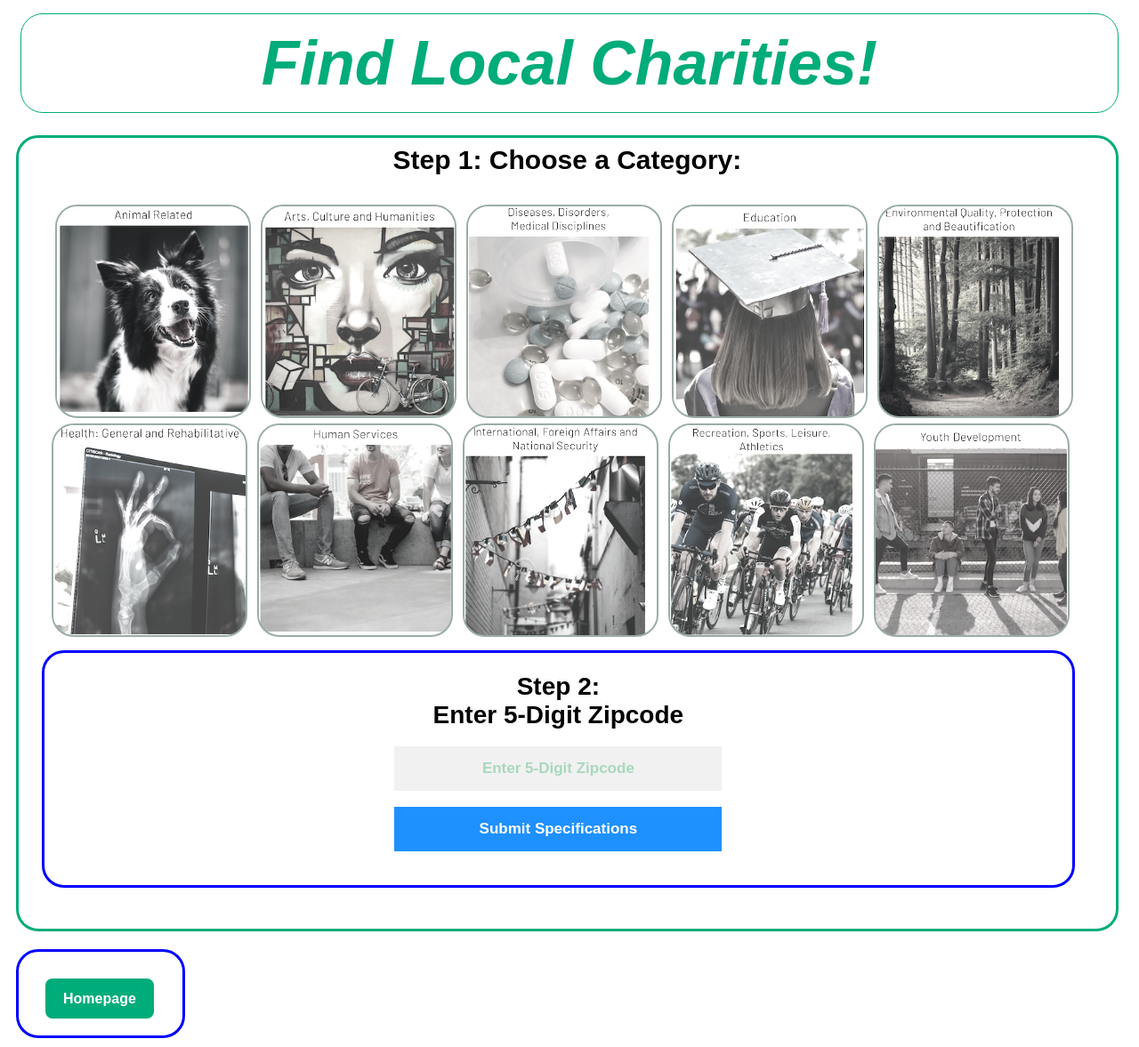
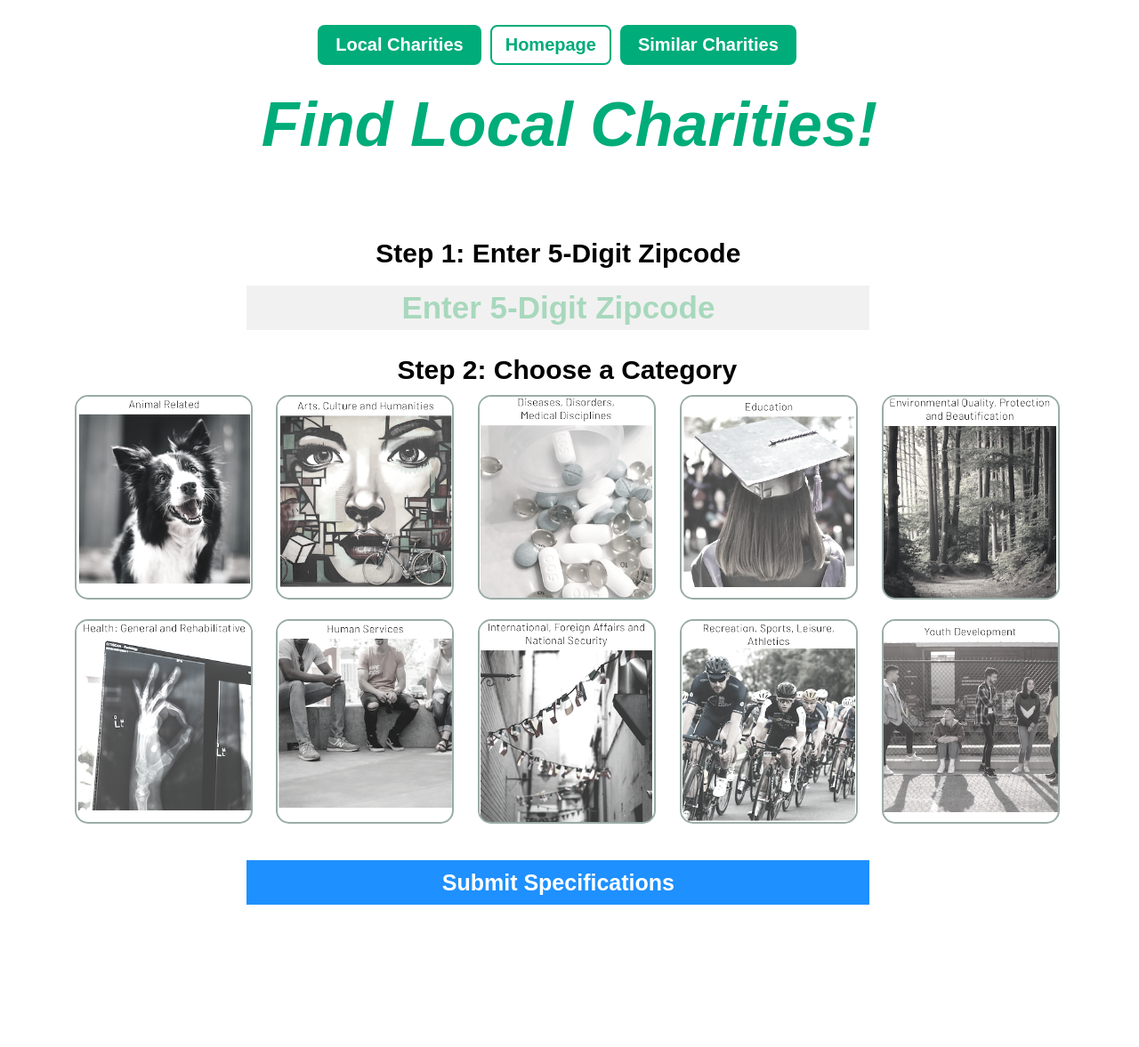
Before and after one commit to jackvessa/Charity_Recommender, a Flask app: page /localrec in a window 1280 px wide. Shown: the whole page at 89% size. After the commit the page ends 1017 px from the top, so only its background shows below. Run offline with Flask 2, Linux system fonts and the light colour scheme; parts of the project's set-up code (start-up, migrations or seed data) failed here and were passed over.

Commit message:
Updating Files

```diff
--- a/server.py
+++ b/server.py
@@ -43,9 +43,11 @@ def localrec():
 
 
             top_recs = recommend_charities(charity_df_optimized,zipcode,major_category)
+            county, state = find_county_and_state(zipcode)
 
-            user_info = "Selected Zipcode: " + str(zipcode) + "<br/>"
-            user_info += "Selected Category: " + str(major_category) + "<br/><br/>"
+            user_info = "Local Information: <br/>"
+            user_info += str(zipcode) + " - "  + str(county) + " - " + str(state) + "<br/><br/>"
+            user_info += "Category: <br/>" + str(major_category)
 
             charity_info_list = []
 
@@ -93,7 +95,7 @@ def localrec():
 
                     <head>
                         <title>Charity Recommendations</title>
-                        <h1>Top 3 Charity Recommendations</h1>
+                        <h1>Local Charity Recommendations</h1>
 
                         <link rel='stylesheet' href='static/localrec.css'>
 
@@ -104,13 +106,13 @@ def localrec():
 
                     <body>
 
-                        <div class="SimilarCharity">
-                            <p> {user_info}</p>
+                        <div class="LocalInfo">
+                            <p5> {user_info}</p5>
                         </div>
 
 
 
-                        <div id="rcorners3">
+                        <div id="rcorners2">
                             <h4> {name1} </h4>
 
                             <div id="buttonSep">
@@ -121,7 +123,7 @@ def localrec():
                             <p> {charity_string1} </p>
                         </div>
 
-                        <div id="rcorners3">
+                        <div id="rcorners2">
                             <h4> {name2} </h4>
 
                             <div id="buttonSep">
@@ -132,7 +134,7 @@ def localrec():
                             <p> {charity_string2} </p>
                         </div>
 
-                        <div id="rcorners3">
+                        <div id="rcorners2">
                             <h4> {name3} </h4>
 
                             <div id="buttonSep">
@@ -141,10 +143,6 @@ def localrec():
                             </div>
 
                             <p> {charity_string3} </p>
-                        </div>
-
-                        <div class = 'again'>
-                            <a href="/localrec" class="button3">Try Again</a>
                         </div>
 
                     </body>
@@ -158,10 +156,21 @@ def localrec():
         <html>
 
               <head>
+
                 <meta charset="utf-8">
                 <title>Local Charity Recommender</title>
                 <link rel='stylesheet' href='static/localrec.css'>
 
+                <div class = 'navBar'>
+
+                    <a href="/localrec" class="button">Local Charities</a>
+
+                    <a href="/" class="button4">Homepage</a>
+
+                    <a href="/charitySimilarity" class="button">Similar Charities</a>
+
+
+                </div>
 
               </head>
 
@@ -170,9 +179,20 @@ def localrec():
 
                 <form method="post" enctype="multipart/form-data">
                     <div class = "charityCategory" id="rcorners4">
-                        <h4>Step 1: Choose a Category:</h4>
 
                         <div class="cc-selector">
+
+                            <div id = "rcorners1">
+
+                                <h4>Step 1: Enter 5-Digit Zipcode</h4>
+
+                                <p class="zip"><input name="zipcode" autocomplete="off" placeholder="Enter 5-Digit Zipcode"/></p>
+
+
+                            </div>
+
+                            <h4>Step 2: Choose a Category</h4>
+
                             <input type="radio" name="major_category" value="Animal-Related" id=Animal>
                             <label class="drinkcard-cc Animal-Related" for="Animal"></label>
 
@@ -206,20 +226,12 @@ def localrec():
 
                             <div id = "rcorners1">
 
-                                <h5>Step 2:</br> Enter 5-Digit Zipcode</h5>
-
-                                <p class="zip"><input name="zipcode" autocomplete="off" placeholder="Enter 5-Digit Zipcode"/></p>
-
                                 <p class="zip"><input type="submit" value="Submit Specifications" /></p>
 
                             </div>
 
                         </div>
 
-                    </div>
-
-                    <div class = 'again'>
-                        <a href="/" class="button3">Homepage</a>
                     </div>
 
                 </form>
@@ -271,6 +283,19 @@ def charitySimilarity():
             user_info += "Score:    &#8195;&#8195;" + str(user_score)+ "<br/><br/>"
 
             charity_info_list,link_list,google_links_list = [],[],[]
+            charity_link, google_link = '',''
+
+            name = str(user_file.name.iloc[0])
+            name = name.replace(" ","-")
+
+            charity_link += "https://givz.com/charity/" + name +'-'+str(user_file.ein.iloc[0])
+            link_list.append(charity_link)
+
+            goog_name = name.replace("-","+")
+            goog_name = goog_name.replace("&","and")
+            google_link += 'http://www.google.com/search?q=' + goog_name +"+"+str(user_file.ein.iloc[0])
+
+            google_links_list.append(google_link)
 
             for number,score in top_3_similar.items():
                 charity_link = ""
@@ -285,8 +310,8 @@ def charitySimilarity():
                 charity_info += "Category:<br/>" + file_info.category.iloc[0]+ "<br/><br/>"
                 charity_info += "Description:<br/>" + file_info.description.iloc[0]+ "<br/><br/>"
                 charity_info += "Similarity:  &#8195;" + str(score) + "%<br/><br/>"
-                charity_info += "State:      &#8195;&#8195;" + user_file.state.iloc[0]+ "<br/><br/>"
-                charity_info += "Score:     &#8195;&#8195;" + str(user_file.score.iloc[0])+ "<br/><br/>"
+                charity_info += "State:      &#8195;&#8195;" + file_info.state.iloc[0]+ "<br/><br/>"
+                charity_info += "Score:     &#8195;&#8195;" + str(file_info.score.iloc[0])+ "<br/><br/>"
 
                 charity_info_list.append(charity_info)
 
@@ -310,6 +335,17 @@ def charitySimilarity():
                         <title>Similar Charity Recommendations</title>
                         <link rel='stylesheet' href='static/localrec.css'>
 
+                        <div class = 'navBar'>
+
+                            <a href="/localrec" class="button">Local Charities</a>
+
+                            <a href="/" class="button4">Homepage</a>
+
+                            <a href="/charitySimilarity" class="button">Similar Charities</a>
+
+
+                        </div>
+
                         <h1>Similar Charity Recommendations</h1>
 
 
@@ -319,6 +355,10 @@ def charitySimilarity():
 
                         <div class="SimilarCharity">
                             <p> {user_info}</p>
+                            <div id="buttonSep">
+                                <a href={link0} target="_blank" class="button">Donate</a>
+                                <a href={goog0} target="_blank" class="button2">Learn More</a>
+                            </div>
                         </div>
 
                         <div class="RecommendesCharitiesLDA" id="rcorners2">
@@ -345,17 +385,13 @@ def charitySimilarity():
                             </div>
                         </div>
 
-                        <div class = 'again'>
-                            <a href="/charitySimilarity" class="button3">Try Again</a>
-                        </div>
-
                     </body>
 
                 </html>
             '''.format(user_info = user_info, charity1 = charity_info_list[0],
             charity2 = charity_info_list[1],charity3 = charity_info_list[2],
-            link1=link_list[0],link2=link_list[1],link3=link_list[2],
-            goog1=google_links_list[0],goog2=google_links_list[1],goog3=google_links_list[2])
+            link0=link_list[0],link1=link_list[1],link2=link_list[2],link3=link_list[3],
+            goog0=google_links_list[0],goog1=google_links_list[1],goog2=google_links_list[2],goog3=google_links_list[3])
     return """
         <html>
 
@@ -364,6 +400,17 @@ def charitySimilarity():
                 <title>Local Charity Recommender</title>
                 <link rel='stylesheet' href='static/localrec.css'>
 
+                <div class = 'navBar'>
+
+                    <a href="/localrec" class="button">Local Charities</a>
+
+                    <a href="/" class="button4">Homepage</a>
+
+                    <a href="/charitySimilarity" class="button">Similar Charities</a>
+
+
+                </div>
+
               </head>
 
             <body>
@@ -371,15 +418,17 @@ def charitySimilarity():
 
                 <form autocomplete="off" method="post" enctype="multipart/form-data">
                   <div class="autocomplete">
-                    <input id="myInput" type="text" name="charity_name" placeholder="Enter Charity">
 
-                    <p><input type="submit" value="Find Similar Charities" /></p>
+                    <div id = "rcorners1">
+
+                        <input class = 'zip' type="text" name="charity_name" placeholder="Enter Charity Name">
+
+                        <p class='zip'><input type="submit" value="Find Similar Charities" /></p>
+
+                    </div>
+
                   </div>
                 </form>
-
-              <div class = 'again'>
-                  <a href="/" class="button3">Homepage</a>
-              </div>
 
                 <script>
                     function autocomplete(inp, arr) {
--- a/static/localrec.css
+++ b/static/localrec.css
@@ -35,9 +52,27 @@ div {
   border-radius: 25px;
 }
 
+.navBar{
+  background-color: white;
+  width: 97%;
+  border: 0px solid blue;
+  height:50px;
+  margin: 5px;
+  margin-bottom: 20px;
+  float: center;
+  font-weight: bold;
+  text-align:center;
+  border-radius: 25px;
+  justify-content: center;
+  align-items: center;
+  top:50%;
+  left:50%;
+  display: flex;
+}
+
 .again{
   background-color: white;
-  width: 15%;
+  width: 395px;
   border: 3px solid blue;
   height:100px;
   margin: 10px;
@@ -45,6 +80,11 @@ div {
   font-weight: bold;
   text-align:center;
   border-radius: 25px;
+  justify-content: center;
+  align-items: center;
+  top:50%;
+  left:50%;
+  display: flex;
 }
 
 .RecommendesCharitiesLDA {
@@ -54,7 +94,7 @@ div {
 
 }
 
-a.button {
+a.buttonHome {
     -webkit-appearance: none;
     -moz-appearance: none;
     appearance: none;
@@ -63,8 +103,34 @@ a.button {
     display: table-cell;
     background-color: #00ac79;
     border-radius: 8px;
+
+    height: 200px;
+    width: 350px;
+    justify-content: center;
+    outline: none;
+    padding-left: 20px;
+    padding-right: 20px;
+    color: white;
+    font-family: "Barlow", sans-serif;
+    font-size: 40px;
+    font-weight: 600;
+    text-decoration: none;
+    vertical-align: middle;
+    align-items: center;
+    text-align: center;
+}
+
+a.button {
+    -webkit-appearance: none;
+    -moz-appearance: none;
+    appearance: none;
+    border: none;
+    -webkit-border-radius: 8px;
+    display: flex;
+    background-color: #00ac79;
+    border-radius: 8px;
     font-size: 20px;
-    height: 36px;
+    height: 45px;
     justify-content: center;
     outline: none;
     padding-left: 20px;
@@ -74,6 +140,8 @@ a.button {
     font-weight: 600;
     text-decoration: none;
     vertical-align: middle;
+    align-items: center;
+    text-align: center;
 }
 
 a.button2 {
@@ -125,12 +191,37 @@ a.button3 {
   vertical-align: middle;
 }
 
+a.button4 {
+  -webkit-appearance: none;
+  -moz-appearance: none;
+  appearance: none;
+  border: none;
+  -webkit-border-radius: 8px;
+  display: flex;
+  background-color: white;
+  border-radius: 8px;
+  font-size: 20px;
+  height: 45px;
+  justify-content: center;
+  outline: none;
+  padding-left: 15px;
+  padding-right: 15px;
+  color: #00ac79;
+  font-family: "Barlow", sans-serif;
+  font-weight: 600;
+  text-decoration: none;
+  vertical-align: middle;
+  text-align:center;
+  align-items: center;
+  border: 2px solid #00ac79;
+}
+
 #rcorners1 {
   border-radius: 25px;
   background-color: white;
   width: 100%;
-  border: 3px solid blue;
-  padding: 20px;
+  border: 0px solid blue;
+  padding: 0px;
   margin: 10px;
   float: right;
 }
@@ -148,22 +239,29 @@ a.button3 {
 #rcorners3 {
   border-radius: 25px;
   background-color: white;
-  width: 31%;
-  border: 3px solid #00ac79;
-  padding: 20px;
-  margin: 10px;
-  float: left;
+  width: 45%;
+  border: 0px solid #00ac79;
+  /* padding: 20px; */
+  /* margin: 10px; */
+  float: center;
+  text-align:center;
+  align-items: center;
+  padding-left: 125px;
+  padding-right: 5px;
+
 }
 
 #rcorners4 {
   border-radius: 25px;
   background-color: white;
-  border: 3px solid #00ac79;
+  border: 0px solid #00ac79;
   padding: 6px;
   margin: 10px;
   width: 98%;
   float: left
 }
+
+
 
 
 /* img{
@@ -197,7 +295,7 @@ h1 {
     font-weight: 600;
     color:  #00ac79;
     background-color: white;
-    border: 1px solid #00ac79;
+    border: 0px solid #00ac79;
     margin: 15px;
     padding: 15px;
     text-align: center;
@@ -252,12 +350,21 @@ h5 {
 
 p {
   text-align: left;
+  font-weight: normal;
+  font-size: 18px;
+  align-items: center;
+}
+
+a {
+  text-align: center;
   font-weight: bold;
-  font-size: 18px;
+  margin-left: 5px;
+  margin-right: 5px;
 }
 
 .zip {
   text-align: center;
+
 }
 
 ::placeholder {
@@ -267,12 +374,7 @@ p {
   opacity: 0.4;
 }
 
-a {
-  text-align: center;
-  font-weight: bold;
-  margin-left: 5px;
-  margin-right: 5px;
-}
+
 
 #buttonSep {
     background-color: white;
@@ -342,11 +444,11 @@ a {
     background-size:contain;
     background-repeat:no-repeat;
     display:inline-block;
-    width:220px;
-    height:240px;
-    margin: 1px;
+    width:200px;
+    height:230px;
+    margin: 9px;
     padding: 5px;
-    border-radius: 25px;
+    border-radius: 15px;
     -webkit-transition: all 100ms ease-in;
        -moz-transition: all 100ms ease-in;
             transition: all 100ms ease-in;
@@ -363,23 +465,24 @@ a {
 * { box-sizing: border-box; }
 body {
   font: 16px Arial;
+  text-align: center;
 }
 
 label {
     display: inline-block;
     width: 24%;
+    text-align: center;
 }
 
 input {
-  font-size: 30px;
   font-weight: bold;
   border: 1px solid transparent;
   background-color: #f1f1f1;
   padding: 10px;
-  width: 33%;
   height: 50px;
-  font-size: 17px;
   text-align: center;
+  width: 60%;
+  font-size: 35px;
 }
 
 
@@ -394,11 +497,16 @@ input[type=radio] {
 
 input[type=text] {
   background-color: #f1f1f1;
-  width: 100%;
+  width: 60%;
+  font-size: 35px;
+  text-align: center;
+  align-items: center;
 }
 input[type=submit] {
   background-color: DodgerBlue;
   color: #fff;
+  font-size: 25px;
+  width:60%;
 }
 
 .autocomplete {
```
Also changed, not shown: other parts of static/localrec.css (+28 -13 lines), src/Charity_Recommender_Functions.py (+22 -0 lines), templates/home.html (+16 -4 lines), src/CharityDescCharacterLengths.png (added), src/NumCharitiesByIncomeCode.png (added), 2 other files.
